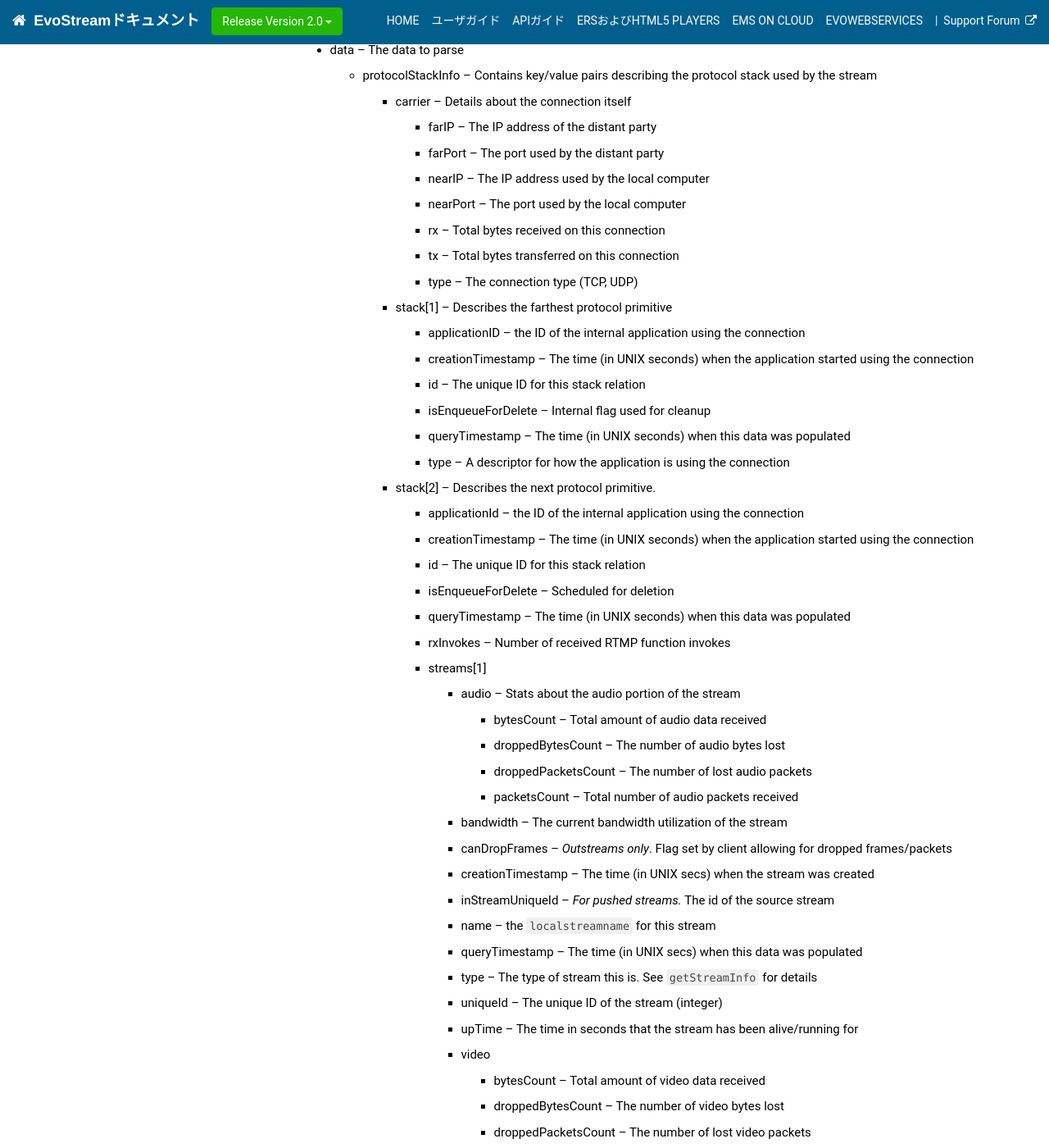
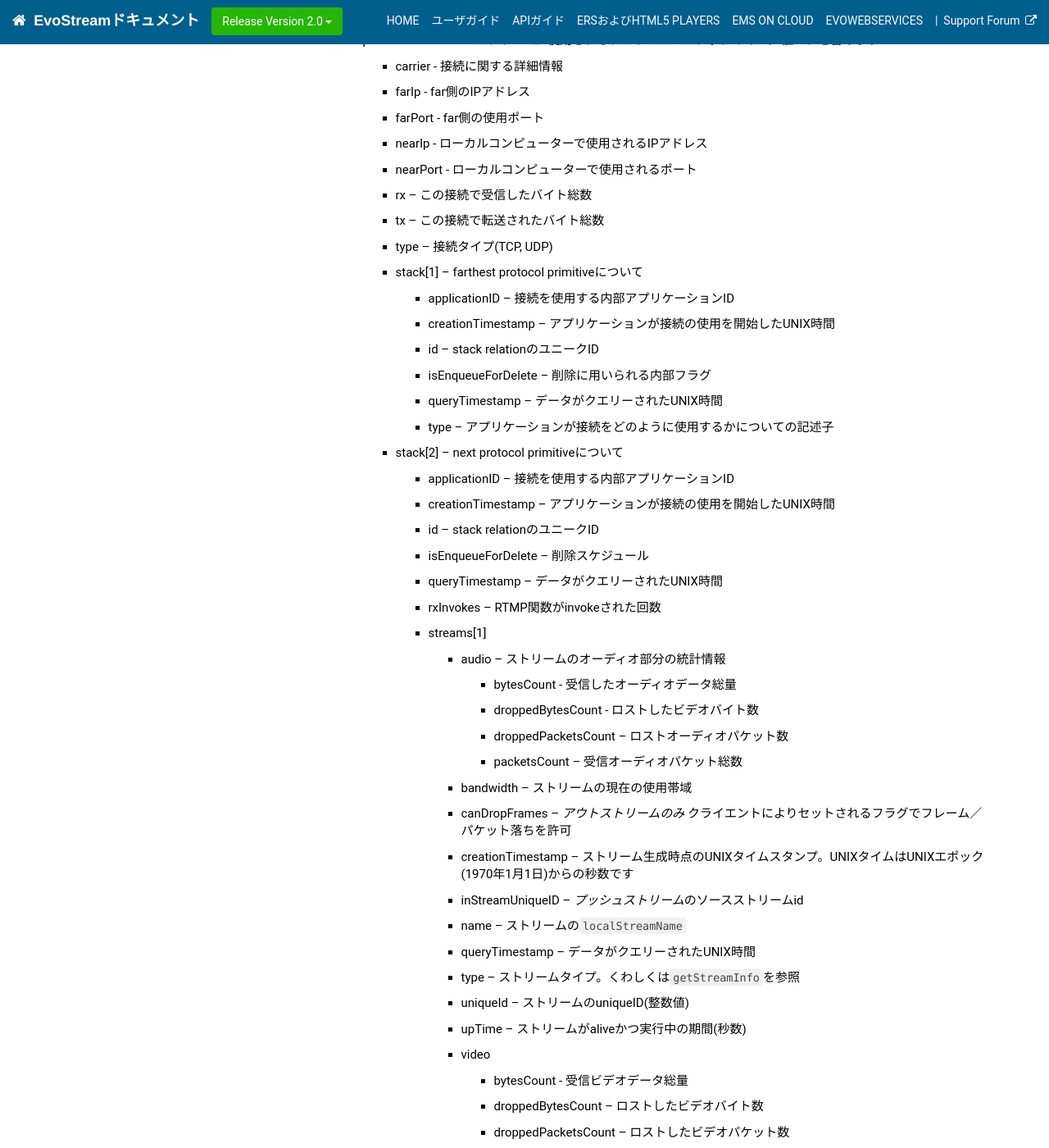
Before and after one commit to mtanimura/ems-docs, a Jekyll site: the page built from pages/api/shutdownStream.md, in a window 1280 px wide and 1400 px high, scrolled down 3305 px. Shown: the whole window at 82% size. Built offline with Jekyll 4.4.1, drawn with Linux system fonts in a browser that asks for light colours; nearby versions of some CDN libraries; comment, search, counter and statistics services are not loaded; some of the changed text lies outside the part shown.

Commit message:
Add files via upload

````diff
--- a/pages/api/shutdownStream.md
+++ b/pages/api/shutdownStream.md
@@ -7,25 +7,25 @@ folder: api
 toc: false
 ---
 
-Terminates a specific stream. When `permanently=1` is used, this command is analogous to`removeConfig`.
+特定のストリームを終了します。`permanently=1`が使用される場合、このコマンドは`removeConfig`と同義です
 
 
 
-## API Parameter Table
+## API パラメータ
 
-| Parameter Name  |  Type   | Mandatory |    Default Value     | Description                              |
+| パラメータ名  |  タイプ | 必須かどうか | デフォルト値 | 説明 |
 | :-------------: | :-----: | :-------: | :------------------: | ---------------------------------------- |
-|       id        | integer |   true    |         null         | The unique Id of the stream that needs to be terminated. The stream ID’s can be obtained using the `listStreams` command. This parameter is not mandatory but either this or `localStreamName` should be present to identify the particular stream |
-| localStreamName | string  |   true    | *zero length string* | The name of the inbound stream which you wish to terminate. This will also terminate any outbound streams that are dependent upon this input stream. This parameter is not mandatory but either this or the id should be present to identify the particular stream |
-|   permanently   | boolean |   false   |       1 *true*       | If **true**, the corresponding push/pull configuration will also be terminated. Therefore, the stream will NOT be reconnected when the server restarts |
+|       id        | 整数値 |   true    |         null         | 終了するストリームのユニークid。ストリームIDは`listStreams`コマンドで参照できます。このパラメータは必須ではありませんが、このパラメータまたは`localStreamName`のどちらかがストリームの特定に必要です
+| localStreamName | 文字列  |   true    | *zero length string* | 終了したいインバウンドストリーム名、入力ストリームに依存するアウトバウンドストリームも一緒に終了します。このパラメータは必須ではありませんが、このパラメータまたはidがストリーム特定に必要です |
+|   permanently   | ブーリアン |   false   |       1 *true*       | **true**の場合、一致するpush/pull設定も削除されます。したがってサーバーが再起動した際ストリーム再接続は行われません。 |
 
-## API Call Template
+## API Call テンプレート
 
 ```
 shutdownstream id=<configId>
 ```
 
-OR
+または
 
 ```
 shutdownstream localStreamName=<localStreamName>
@@ -33,7 +33,7 @@ shutdownstream localStreamName=<localStreamName>
 
 
 
-### Sample API Call
+### サンプル API Call
 
 ```
 shutdownstream localStreamName=testpullStream permanently=1
@@ -41,7 +41,7 @@ shutdownstream localStreamName=testpullStream permanently=1
 
 
 
-### Success Response in JSON
+### JSONのSuccess Response
 
 ```
 {
@@ -165,86 +165,86 @@ shutdownstream localStreamName=testpullStream permanently=1
 
 #### JSON Response
 
-The JSON response contains the following details:
+JSON responseは以下を含みます:
 
-- data – The data to parse
-  - protocolStackInfo – Contains key/value pairs describing the protocol stack used by the stream
-    - carrier – Details about the connection itself
-      - farIP – The IP address of the distant party
-      - farPort – The port used by the distant party
-      - nearIP – The IP address used by the local computer
-      - nearPort – The port used by the local computer
-      - rx – Total bytes received on this connection
-      - tx – Total bytes transferred on this connection
-      - type – The connection type (TCP, UDP)
-    - stack[1] – Describes the farthest protocol primitive
-      - applicationID – the ID of the internal application using the connection
-      - creationTimestamp – The time (in UNIX seconds) when the application started using the connection
-      - id – The unique ID for this stack relation
-      - isEnqueueForDelete – Internal flag used for cleanup
-      - queryTimestamp – The time (in UNIX seconds) when this data was populated
-      - type – A descriptor for how the application is using the connection
-    - stack[2] – Describes the next protocol primitive.
-      - applicationId – the ID of the internal application using the connection
-      - creationTimestamp – The time (in UNIX seconds) when the application started using the connection
-      - id – The unique ID for this stack relation
-      - isEnqueueForDelete – Scheduled for deletion
-      - queryTimestamp – The time (in UNIX seconds) when this data was populated
-      - rxInvokes – Number of received RTMP function invokes
+- data – パースすべきデータ
+  - protocolStackInfo – ストリームに使用されるプロトコル・スタックのキー／値ペアを含みます
+     - carrier - 接続に関する詳細情報
+      - farIp - far側のIPアドレス
+      - farPort - far側の使用ポート
+      - nearIp - ローカルコンピューターで使用されるIPアドレス
+      - nearPort - ローカルコンピューターで使用されるポート
+      - rx – この接続で受信したバイト総数
+      - tx – この接続で転送されたバイト総数
+      - type – 接続タイプ(TCP, UDP)
+    - stack[1] – farthest protocol primitiveについて
+      - applicationID – 接続を使用する内部アプリケーションID
+      - creationTimestamp – アプリケーションが接続の使用を開始したUNIX時間
+      - id – stack relationのユニークID
+      - isEnqueueForDelete – 削除に用いられる内部フラグ
+      - queryTimestamp – データがクエリーされたUNIX時間
+      - type – アプリケーションが接続をどのように使用するかについての記述子
+    - stack[2] – next protocol primitiveについて
+      - applicationID – 接続を使用する内部アプリケーションID
+      - creationTimestamp – アプリケーションが接続の使用を開始したUNIX時間
+      - id – stack relationのユニークID
+      - isEnqueueForDelete – 削除スケジュール
+      - queryTimestamp – データがクエリーされたUNIX時間
+      - rxInvokes – RTMP関数がinvokeされた回数
       - streams[1]
-        - audio – Stats about the audio portion of the stream
-          - bytesCount – Total amount of audio data received
-          - droppedBytesCount – The number of audio bytes lost
-          - droppedPacketsCount – The number of lost audio packets
-          - packetsCount – Total number of audio packets received
-        - bandwidth – The current bandwidth utilization of the stream
-        - canDropFrames – *Outstreams only*. Flag set by client allowing for dropped frames/packets
-        - creationTimestamp – The time (in UNIX secs) when the stream was created
-        - inStreamUniqueId – *For pushed streams.* The id of the source stream
-        - name – the `localstreamname` for this stream
-        - queryTimestamp – The time (in UNIX secs) when this data was populated
-        - type – The type of stream this is. See `getStreamInfo` for details
-        - uniqueId – The unique ID of the stream (integer)
-        - upTime – The time in seconds that the stream has been alive/running for
+        - audio – ストリームのオーディオ部分の統計情報
+          - bytesCount - 受信したオーディオデータ総量
+          - droppedBytesCount - ロストしたビデオバイト数
+          - droppedPacketsCount – ロストオーディオパケット数
+          - packetsCount – 受信オーディオパケット総数
+        - bandwidth – ストリームの現在の使用帯域
+        - canDropFrames – *アウトストリームのみ*  クライエントによりセットされるフラグでフレーム／パケット落ちを許可
+        - creationTimestamp – ストリーム生成時点のUNIXタイムスタンプ。UNIXタイムはUNIXエポック(1970年1月1日)からの秒数です
+        - inStreamUniqueID – *プッシュストリーム*のソースストリームid
+        - name – ストリームの`localStreamName`
+        - queryTimestamp – データがクエリーされたUNIX時間
+        - type – ストリームタイプ。くわしくは`getStreamInfo`を参照
+        - uniqueId – ストリームのuniqueID(整数値)
+        - upTime – ストリームがaliveかつ実行中の期間(秒数)
         - video
-          - bytesCount – Total amount of video data received
-          - droppedBytesCount – The number of video bytes lost
-          - droppedPacketsCount – The number of lost video packets
-          - packetsCount – Total number of video packets received
+          - bytesCount - 受信ビデオデータ総量
+          - droppedBytesCount – ロストしたビデオバイト数
+          - droppedPacketsCount – ロストしたビデオパケット数
+          - packetsCount – 受信したビデオパケット数
       - streams[2]
-        - bandwidth – The current bandwidth utilization of the stream
-        - creationTimestamp – The time (in UNIX secs) when the stream was created
-        - name – the `localStreamName` for this stream
-        - outStreamsUniqueIDs – *For pulled streams.* An array of the “out” stream IDs associated with this “in” stream.
-        - queryTimestamp – The time (in UNIX secs) when this data was populated.
-        - type – The type of stream this is. See `getStreamInfo` for details.
-        - uniqueId – The unique ID of the stream (integer)
-        - uptime – The time in seconds that the stream has been alive/running for
-      - txInvokes – Number of sent RTMP function invokes
-      - type – A descriptor for how the application is using the connection
+        - bandwidth – ストリームの現在の使用帯域
+        - creationTimestamp – ストリーム生成時点のUNIXタイムスタンプ
+        - name – ストリームの`localStreamName`
+        - outStreamsUniqueIDs – *プルストリームの際* 入力ストリームに関連する出力ストリームIDのアレイ
+        - queryTimestamp – データがクエリーされたUNIX時間
+        - type – ストリームタイプ。くわしくは`getStreamInfo`を参照
+        - uniqueId – ストリームのuniqueID(整数値)
+        - upTime – ストリームがaliveかつ実行中の期間(秒数)
+      - txInvokes – 送られたRTMP関数がinvokeされた回数
+      - type – アプリケーションが接続をどのように使用するかについての記述子
   - streamInfo
-    - bandwidth – The current bandwidth utilization of the stream
-    - creationTimestamp – The time (in UNIX seconds) when the stream was created
-    - name – the `localStreamName` for this stream
-    - outStreamsUniqueIds – *For pulled streams.* An array of the “out” stream IDs associated with this “in” stream
-    - queryTimestamp – The time (in UNIX seconds) when this data was populated
-    - type – The type of stream this is. See `getStreamInfo` for details
-    - uniqueId – The unique ID of the stream (integer)
-    - upTime – The time in seconds that the stream has been alive/running for
+    - bandwidth – ストリームの現在の使用帯域
+    - creationTimestamp – ストリーム生成時点のUNIXタイムスタンプ
+    - name – ストリームの`localStreamName`
+    - outStreamsUniqueIDs – *プルストリームの際* 入力ストリームに関連する出力ストリームIDのアレイ
+    - queryTimestamp – データがクエリーされたUNIX時間
+    - type – ストリームタイプ。くわしくは`getStreamInfo`を参照
+    - uniqueId – ストリームのuniqueID(整数値)
+    - upTime – ストリームがaliveかつ実行中の期間(秒数)
 
 
-- description – Describes the result of parsing/executing the command
-- status – **SUCCESS** if the command was parsed and executed successfully, **FAIL** if not.
+- description– コマンドのパース・実行結果
+- status – コマンドがパースされ正常実行された場合は**SUCCESS** そうでなければ**FAIL**
 
 ------
 
 ## Notes
 
-- The stream ID shown by the `listStreams` command is not the same as the config ID shown by the `listConfig` command. The `shutdownStream` command uses the stream ID, not the config ID.
+- `listStreams` コマンドで参照できるストリームIDは`listConfig`コマンドで参照できるconfig IDとは違うものです。`shutdownStream` コマンドはストリームIDを使用します。
 
 
 ------
 
-## Related Links
+## 関連リンク
 
 - [removeConfig](removeConfig.html)
````
Also changed, not shown: pages/api/listInboundStreams.md (+1 -1 lines).
